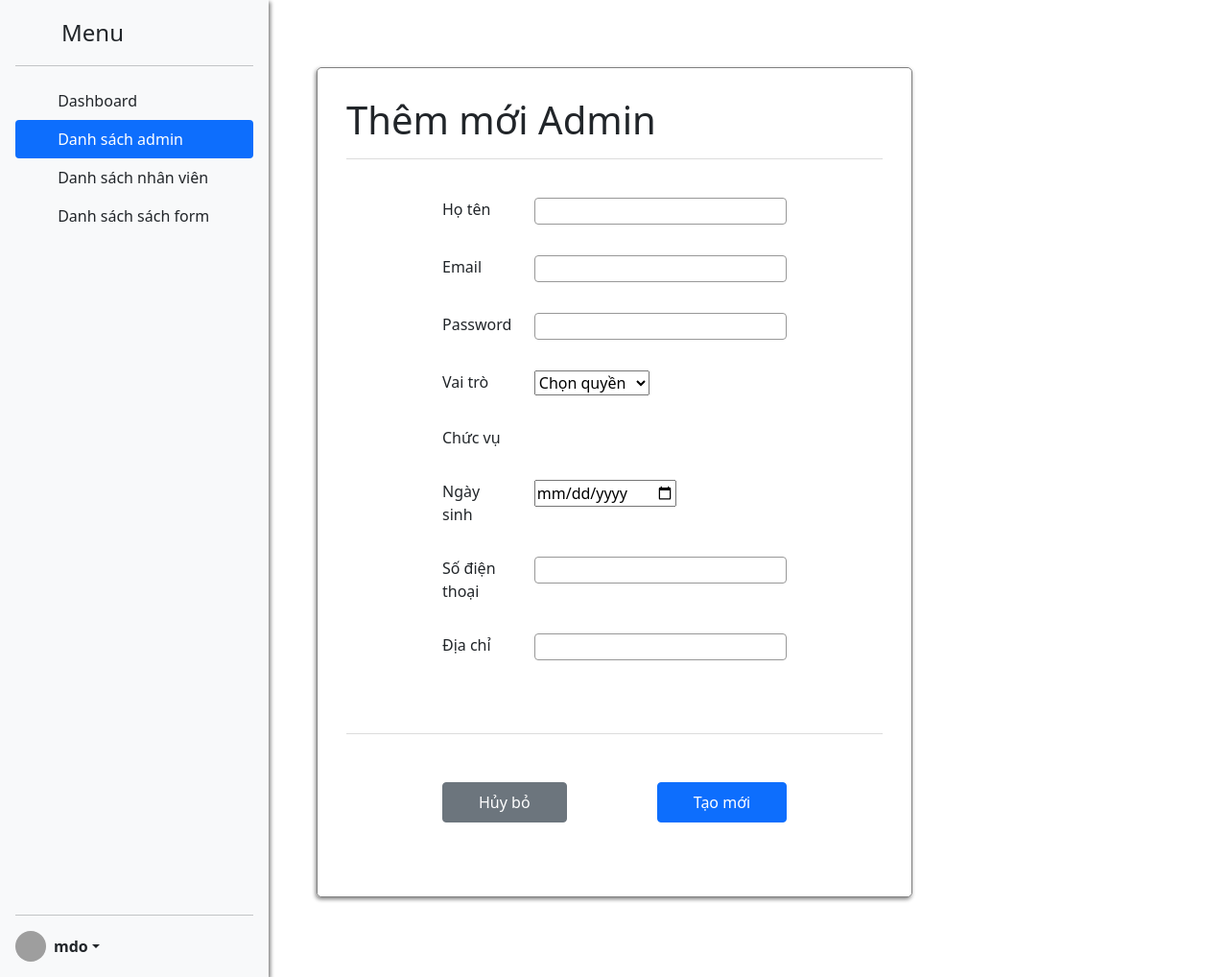
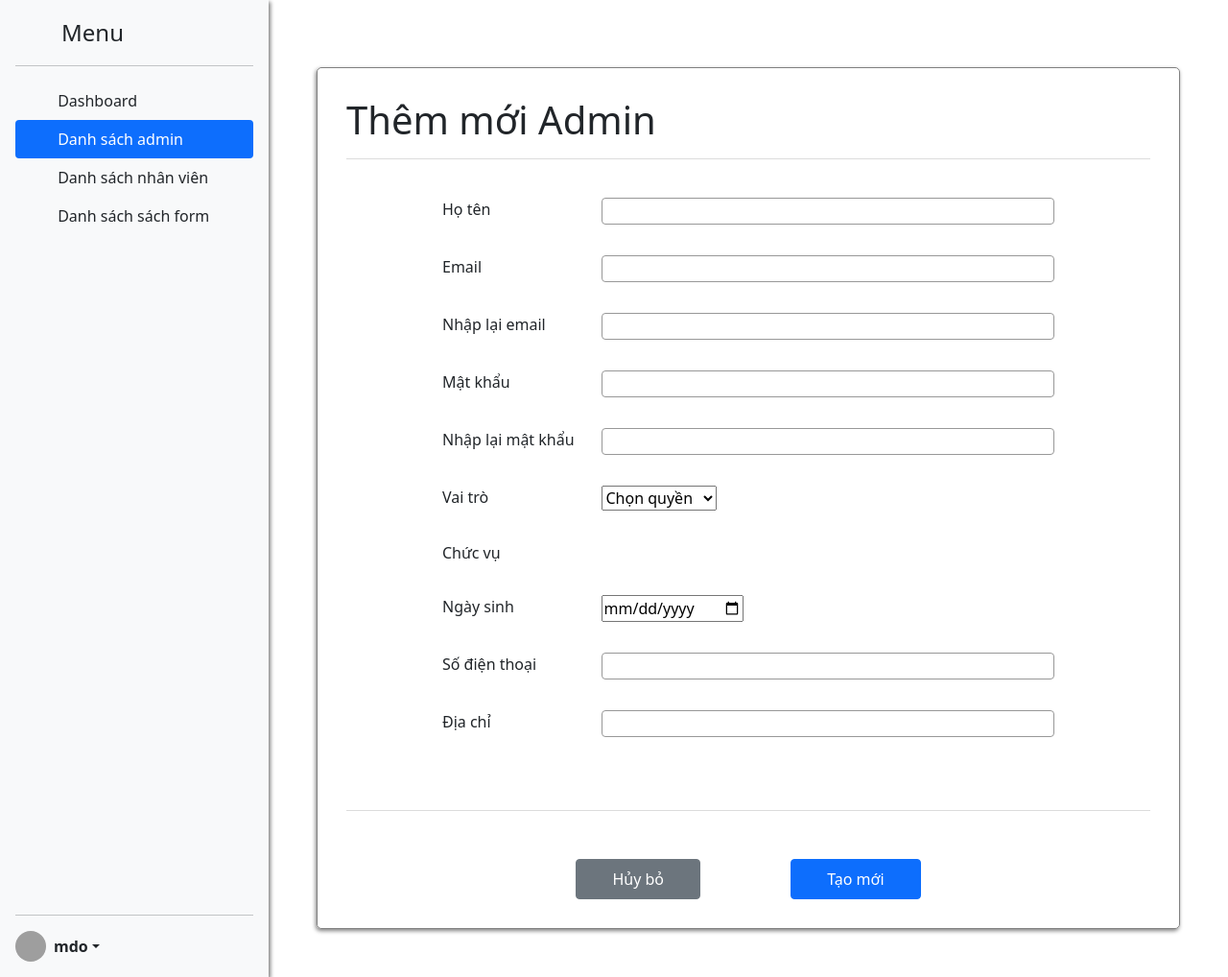
Before and after one commit to ManhNguyen-AloBridge/practive, a PHP site: page /admin/create.php in a window 1280 px wide. Shown: the whole page at 96% size. Run offline with PHP 8.4, Linux system fonts and the light colour scheme; data that the repository does not hold is empty; grey boxes are pictures that could not be loaded.

Commit message:
Add confirm email, password when create admin,user

```diff
--- a/assets/css/layout/index.css
+++ b/assets/css/layout/index.css
@@ -30,6 +30,12 @@ main {
   right: 10px;
   top: 48px;
   padding: 0px 0px;
+}
+
+.content{
+  overflow: auto;
+  width: 100%;
+
 }
 
 .main-content {
--- a/controllers/User/HandleCreateAdmin.php
+++ b/controllers/User/HandleCreateAdmin.php
@@ -8,7 +8,9 @@ if ($_SERVER['REQUEST_METHOD'] == 'POST') {
   $data = [
     'name' => $_POST['name'],
     'email' => $_POST['email'],
+    'confirm_email' => $_POST['confirm_email'],
     'password' => empty($_POST['password']) ? null : $_POST['password'],
+    'confirm_password' => empty($_POST['confirm_password']) ? null : $_POST['confirm_password'],
     'birthday' => empty($_POST['birthday']) ? null : $_POST['birthday'],
     'address' => $_POST['address'],
     'phone' => $_POST['phone'],
--- a/controllers/User/HandleCreateUser.php
+++ b/controllers/User/HandleCreateUser.php
@@ -8,7 +8,9 @@ if ($_SERVER['REQUEST_METHOD'] == 'POST') {
   $data = [
     'name' => $_POST['name'],
     'email' => $_POST['email'],
+    'confirm_email' => $_POST['confirm_email'],
     'password' => empty($_POST['password']) ? null : $_POST['password'],
+    'confirm_password' => empty($_POST['confirm_password']) ? null : $_POST['confirm_password'],
     'birthday' => empty($_POST['birthday']) ? null : $_POST['birthday'],
     'address' => $_POST['address'],
     'phone' => $_POST['phone'],
--- a/views/pages/admin/create.php
+++ b/views/pages/admin/create.php
@@ -136,13 +136,37 @@ if (isset($_SESSION['errors_validate']) && isset($_SESSION['old_data'])) {
               </div>
             </div>
             <div class="row field-info pt-3 pb-3">
-              <label for="password" class="name col-3">Password</label>
+              <label for="email" class="name col-3">Nhập lại email</label>
+              <div class="col-9">
+                <input class="field-input" type="email" name="confirm_email" value="<?php if (isset($oldData['confirm_email'])) {
+                                                                                      echo $oldData['confirm_email'];
+                                                                                    }  ?>">
+                <?php if (isset($errorsValidate['confirm_email'])) { ?>
+                <span class="message-error"><?= $errorsValidate['confirm_email']; ?></span>
+                <?php
+                } ?>
+              </div>
+            </div>
+            <div class="row field-info pt-3 pb-3">
+              <label for="password" class="name col-3">Mật khẩu</label>
               <div class="col-9">
                 <input class="field-input" type="password" name="password" value="<?php if (isset($oldData['password'])) {
                                                                                     echo $oldData['password'];
                                                                                   }  ?>">
                 <?php if (isset($errorsValidate['password'])) { ?>
                 <span class="message-error"><?= $errorsValidate['password']; ?></span>
+                <?php
+                } ?>
+              </div>
+            </div>
+            <div class="row field-info pt-3 pb-3">
+              <label for="password" class="name col-3">Nhập lại mật khẩu</label>
+              <div class="col-9">
+                <input class="field-input" type="password" name="confirm_password" value="<?php if (isset($oldData['confirm_password'])) {
+                                                                                            echo $oldData['confirm_password'];
+                                                                                          }  ?>">
+                <?php if (isset($errorsValidate['confirm_password'])) { ?>
+                <span class="message-error"><?= $errorsValidate['confirm_password']; ?></span>
                 <?php
                 } ?>
               </div>
```
Also changed, not shown: controllers/User/UserController.php (+19 -0 lines), views/pages/staff/create.php (+25 -1 lines).
